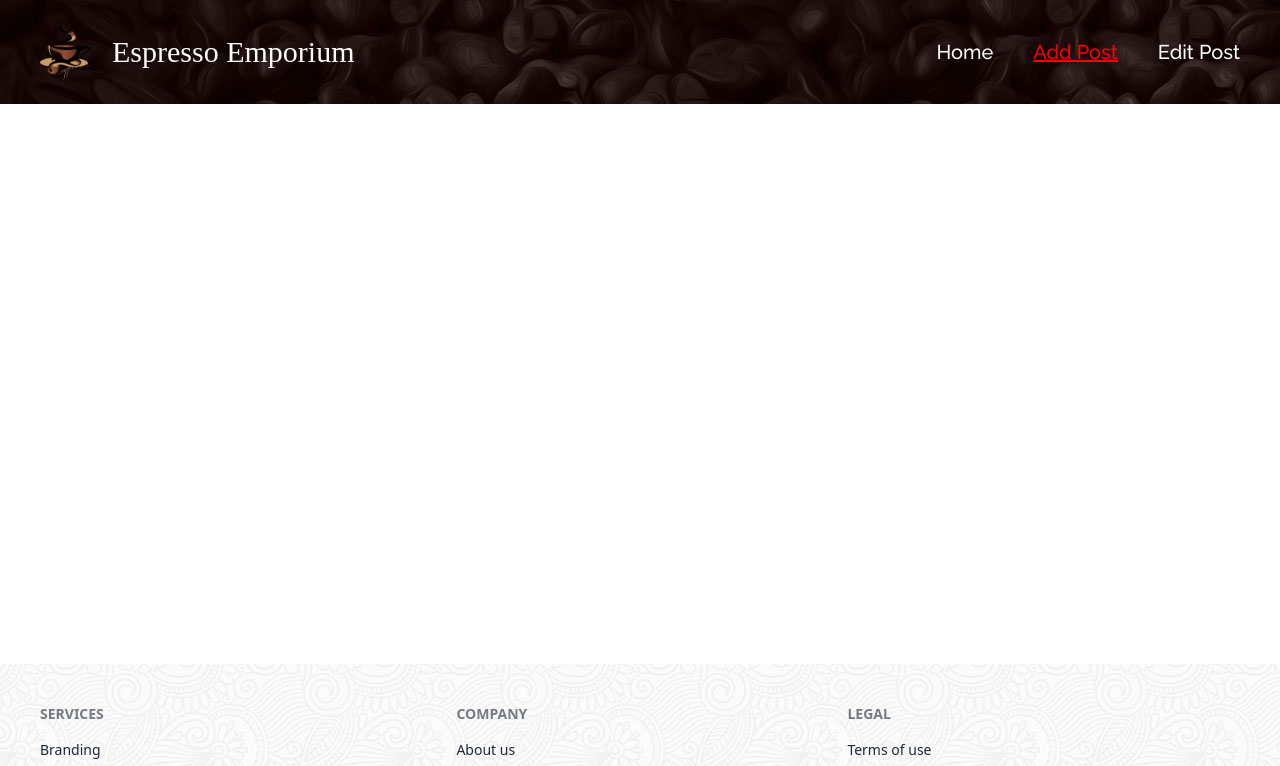
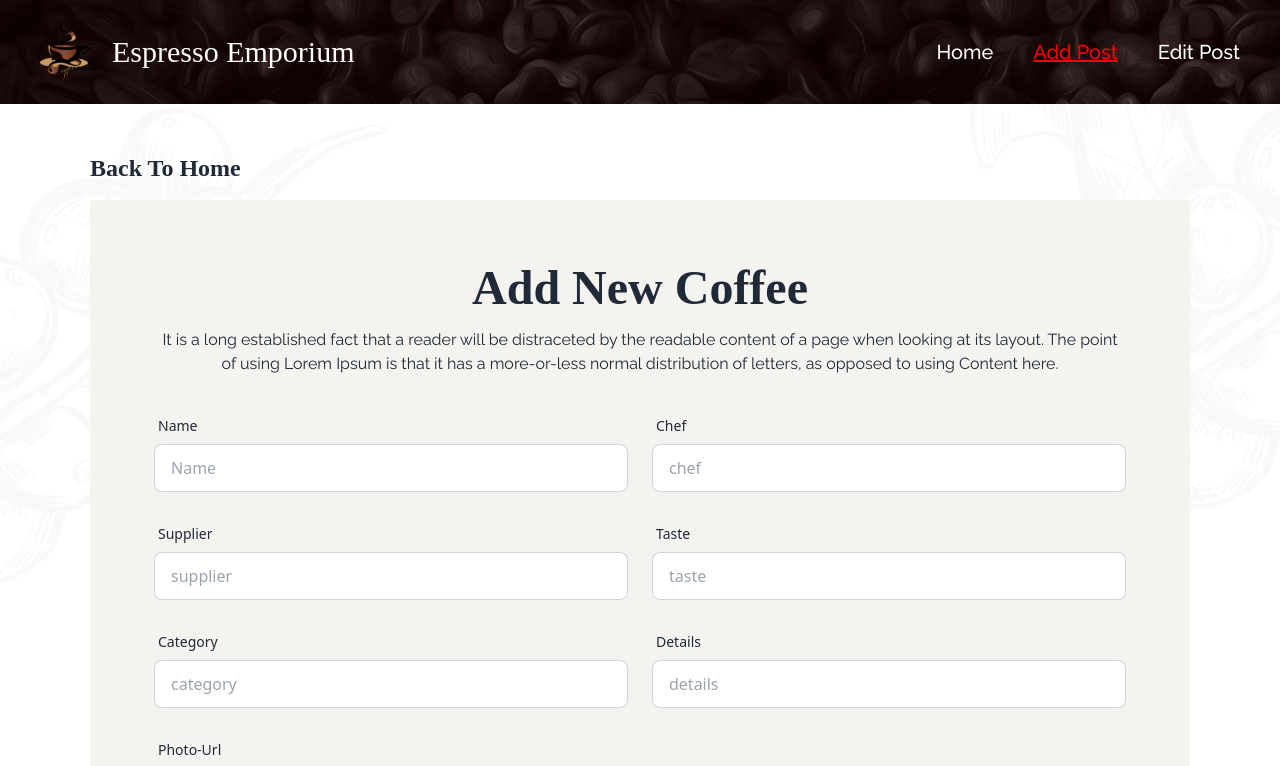
Before and after one commit to Hayder987/coffee-store-client, a React (Vite) app: page /addpost in a window 1280 px wide. Shown: the top 766 px of the page. Built offline with nearby package versions, Linux system fonts and the light colour scheme; a web font is replaced by a local one.

Commit message:
add coffee form created

```diff
--- a/src/pages/AddProduct.jsx
+++ b/src/pages/AddProduct.jsx
@@ -1,8 +1,88 @@
+import { Link } from "react-router";
 
 
 const AddProduct = () => {
     return (
-        <div>
+        <div style={{background: "url('../../public/images/more/11.png')",
+            backgroundSize:"cover",
+            backgroundPosition: "center"
+
+        }} className="p-4 md:p-12 mb-12">
+            <div className="max-w-[1100px] mx-auto">
+                <Link to="/"><h1 className="font-font2 text-2xl font-bold mb-4">Back To Home</h1></Link>
+                <div className="bg-[#F4F3F0] p-4 md:p-16">
+                   <h1 className="text-5xl font-font2 font-bold mb-4 text-center">Add New Coffee</h1>
+                   <p className="font-font1 text-center mb-8">It is a long established fact that a reader will be distraceted by
+                    the readable content of a page when looking at its layout. The point of using
+                    Lorem Ipsum is that it has a more-or-less normal distribution of letters,
+                    as opposed to using Content here.</p>
+                    <div className="">
+                        <form className="flex flex-col gap-6">
+                            {/* name and chef */}
+                           <div className="flex flex-col md:flex-row gap-6">
+                               <div className="form-control w-full">
+                                 <label className="label">
+                                   <span className="label-text">Name</span>
+                                 </label>
+                                 <input type="text" name="name" placeholder="Name" className="input input-bordered" required />
+                               </div>
+                               <div className="form-control w-full">
+                                 <label className="label">
+                                   <span className="label-text">Chef</span>
+                                 </label>
+                                 <input type="text" name="chef" placeholder="chef" className="input input-bordered" required />
+                               </div>
+                           </div>
+                            {/* Supplier and Taste */}
+                            <div className="flex flex-col md:flex-row gap-6">
+                               <div className="form-control w-full">
+                                 <label className="label">
+                                   <span className="label-text">Supplier</span>
+                                 </label>
+                                 <input type="text" name="supplier" placeholder="supplier" className="input input-bordered" required />
+                               </div>
+                               <div className="form-control w-full">
+                                 <label className="label">
+                                   <span className="label-text">Taste</span>
+                                 </label>
+                                 <input type="text" name="taste" placeholder="taste" className="input input-bordered" required />
+                               </div>
+                           </div>
+                           {/* Category and Details */}
+                           <div className="flex flex-col md:flex-row gap-6">
+                               <div className="form-control w-full">
+                                 <label className="label">
+                                   <span className="label-text">Category</span>
+                                 </label>
+                                 <input type="text" name="category" placeholder="category" className="input input-bordered" required />
+                               </div>
+                               <div className="form-control w-full">
+                                 <label className="label">
+                                   <span className="label-text">Details</span>
+                                 </label>
+                                 <input type="text" name="details" placeholder="details" className="input input-bordered" required />
+                               </div>
+                           </div>
+                           {/* photo url */}
+                           <div className="">
+                               <div className="form-control w-full">
+                                 <label className="label">
+                                   <span className="label-text">Photo-Url</span>
+                                 </label>
+                                 <input type="text" name="imgPath" placeholder="photo-url" className="input input-bordered" required />
+                               </div>
+                           </div>
+                           <div className="">
+                               <div className="form-control w-full">
+
+                                 <input type="submit" value="Add Coffee"
+                                 className="border-2 p-4 rounded-xl bg-[#D2B48C] font-font2 text-xl font-semibold" />
+                               </div>
+                           </div>
+                        </form>
+                    </div>
+                </div>
+            </div>
 
         </div>
     );
```
